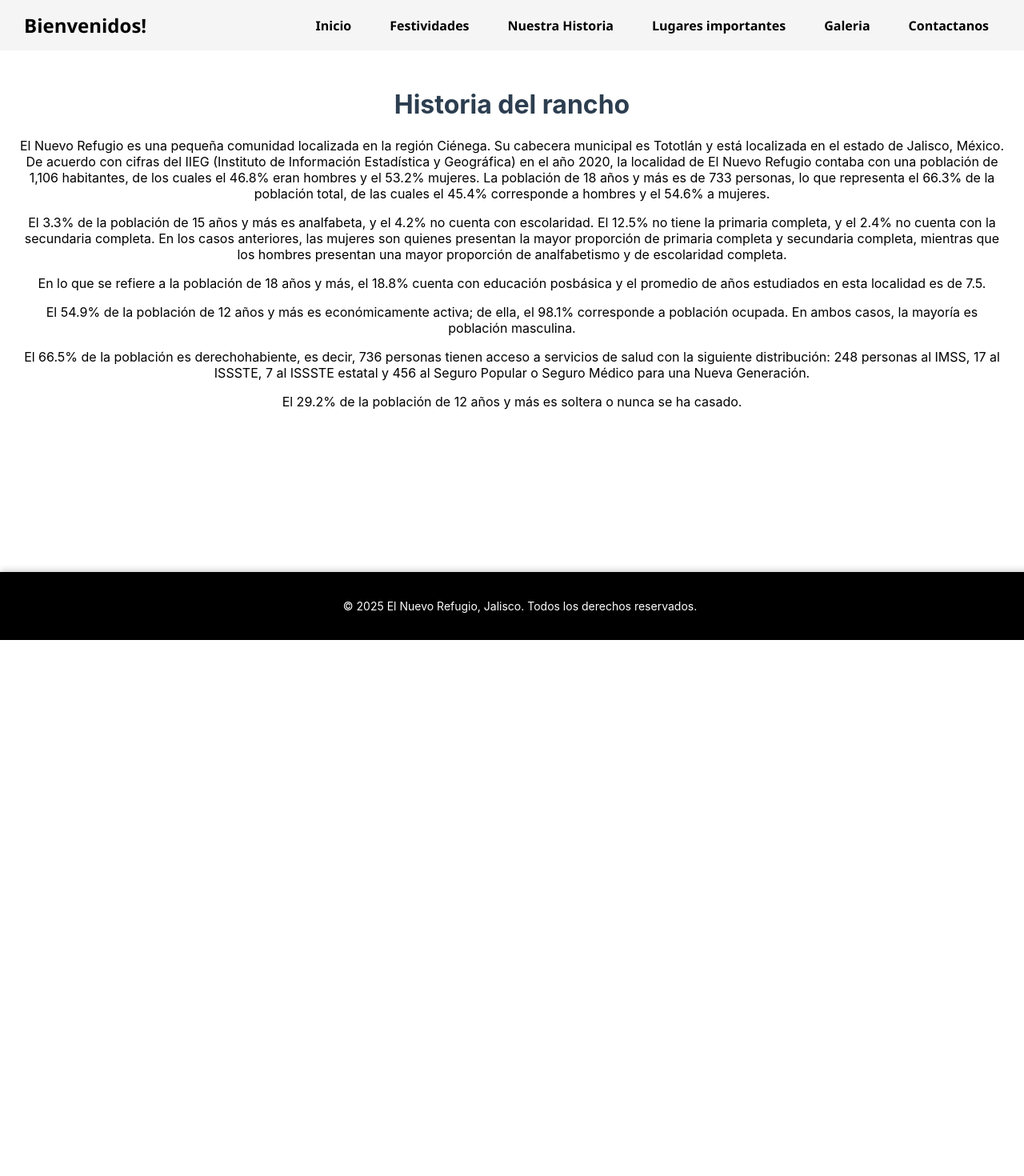
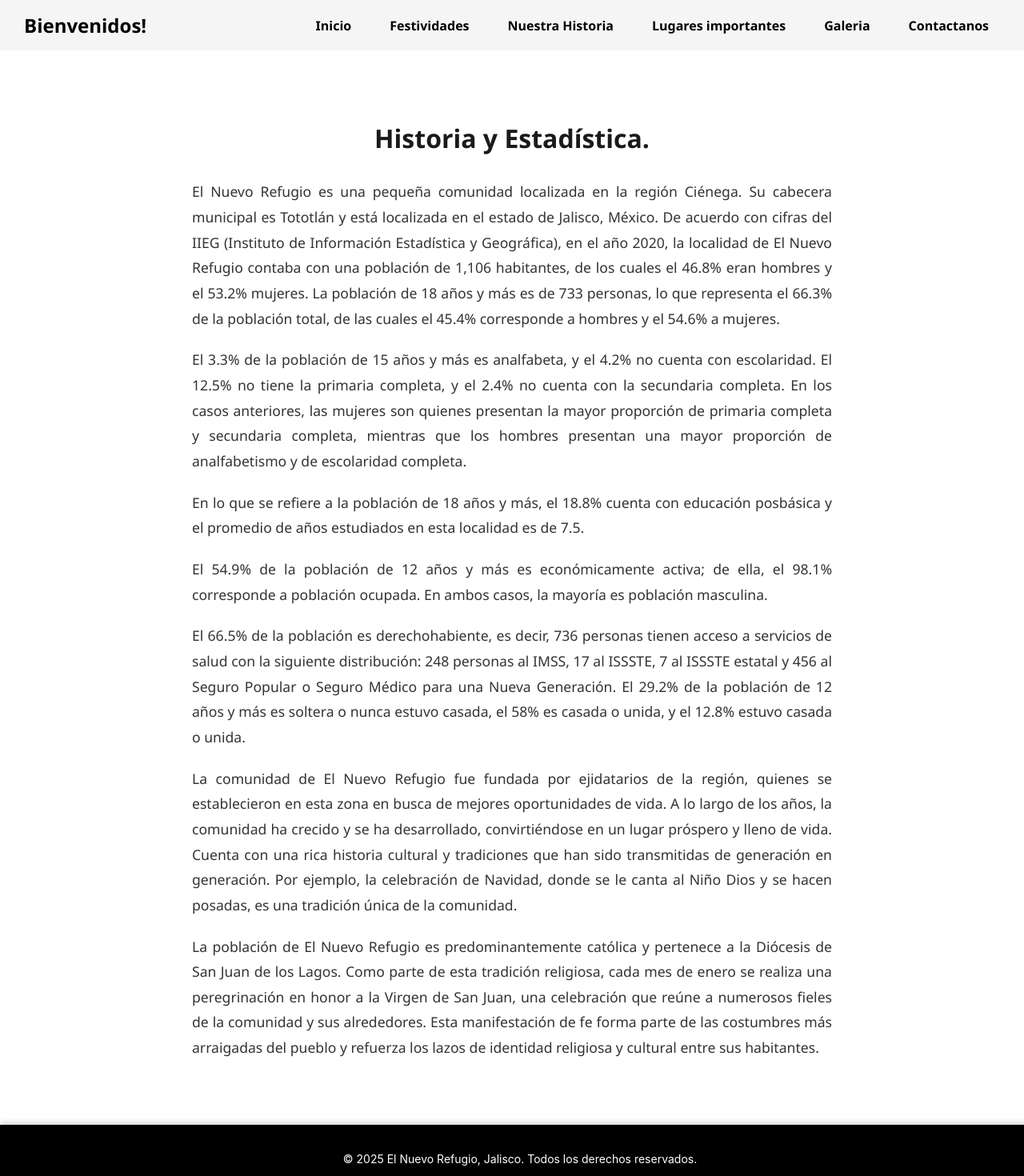
Before and after one commit to Alexav3/refugio, a React (Create React App) app: page /historia in a window 1280 px wide. Shown: the top 1470 px of the page at 80% size. Before the commit the page ends 800 px from the top, so only its background shows below. Built offline with nearby package versions, Linux system fonts and the light colour scheme.

Commit message:
historia_completa

```diff
--- /dev/null
+++ b/src/Historia.css
@@ -0,0 +1,21 @@
+.historia {
+  padding: 40px 20px;
+  max-width: 800px;
+  margin: 0 auto;
+  font-family: "Segoe UI", Tahoma, Geneva, Verdana, sans-serif;
+  color: #333;
+}
+
+.historia h1 {
+  text-align: center;
+  margin-bottom: 30px;
+  font-size: 2em;
+  color: #1a1a1a;
+}
+
+.historia p {
+  text-align: justify;
+  font-size: 1.1em;
+  line-height: 1.8;
+  margin-bottom: 20px;
+}
--- a/src/Historia.js
+++ b/src/Historia.js
@@ -1,18 +1,17 @@
 // src/Historia.js
 import React from "react";
-import Navbar from "./Navbar";
-import Footer from "./footer";
+import "./Historia.css";
 
 export default function Historia() {
   return (
-    <div>
-      <h1>Historia del rancho</h1>
+    <div className="historia">
+      <h1>Historia y Estadística.</h1>
       <p>
         El Nuevo Refugio es una pequeña comunidad localizada en la región
         Ciénega. Su cabecera municipal es Tototlán y está localizada en el
         estado de Jalisco, México. De acuerdo con cifras del IIEG (Instituto de
-        Información Estadística y Geográfica) en el año 2020, la localidad de El
-        Nuevo Refugio contaba con una población de 1,106 habitantes, de los
+        Información Estadística y Geográfica), en el año 2020, la localidad de
+        El Nuevo Refugio contaba con una población de 1,106 habitantes, de los
         cuales el 46.8% eran hombres y el 53.2% mujeres. La población de 18 años
         y más es de 733 personas, lo que representa el 66.3% de la población
         total, de las cuales el 45.4% corresponde a hombres y el 54.6% a
@@ -44,12 +43,30 @@ export default function Historia() {
         El 66.5% de la población es derechohabiente, es decir, 736 personas
         tienen acceso a servicios de salud con la siguiente distribución: 248
         personas al IMSS, 17 al ISSSTE, 7 al ISSSTE estatal y 456 al Seguro
-        Popular o Seguro Médico para una Nueva Generación.
+        Popular o Seguro Médico para una Nueva Generación. El 29.2% de la
+        población de 12 años y más es soltera o nunca estuvo casada, el 58% es
+        casada o unida, y el 12.8% estuvo casada o unida.
       </p>
 
       <p>
-        El 29.2% de la población de 12 años y más es soltera o nunca se ha
-        casado.
+        La comunidad de El Nuevo Refugio fue fundada por ejidatarios de la
+        región, quienes se establecieron en esta zona en busca de mejores
+        oportunidades de vida. A lo largo de los años, la comunidad ha crecido y
+        se ha desarrollado, convirtiéndose en un lugar próspero y lleno de vida.
+        Cuenta con una rica historia cultural y tradiciones que han sido
+        transmitidas de generación en generación. Por ejemplo, la celebración de
+        Navidad, donde se le canta al Niño Dios y se hacen posadas, es una
+        tradición única de la comunidad.
+      </p>
+
+      <p>
+        La población de El Nuevo Refugio es predominantemente católica y
+        pertenece a la Diócesis de San Juan de los Lagos. Como parte de esta
+        tradición religiosa, cada mes de enero se realiza una peregrinación en
+        honor a la Virgen de San Juan, una celebración que reúne a numerosos
+        fieles de la comunidad y sus alrededores. Esta manifestación de fe forma
+        parte de las costumbres más arraigadas del pueblo y refuerza los lazos
+        de identidad religiosa y cultural entre sus habitantes.
       </p>
     </div>
   );
```
